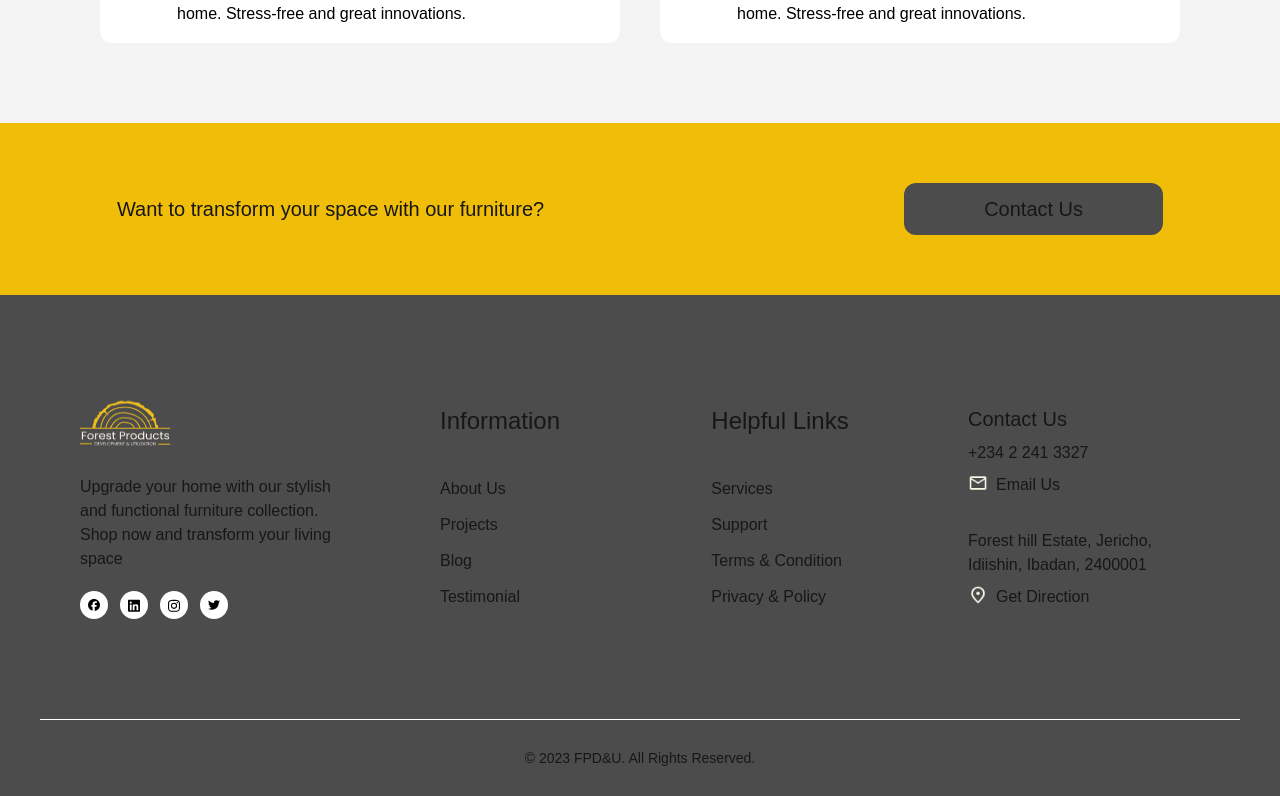
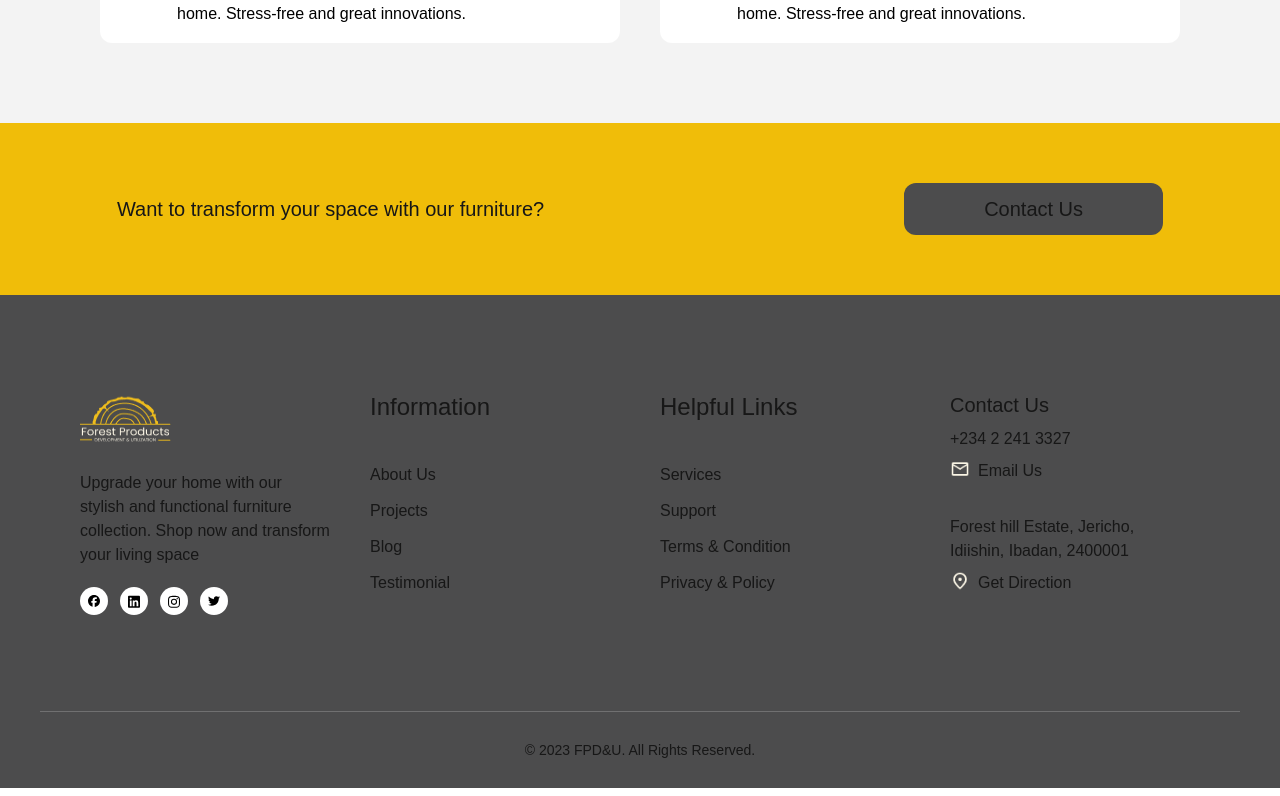
Before and after one commit to Bida3443/Forest-products, a Next.js app: page / in a window 1280 px wide. Shown: the part 3996-4792 px from the top of the page. Built offline with nearby package versions, Linux system fonts and the light colour scheme.

Commit message:
forest products

```diff
--- a/src/components/Footer/Footer.tsx
+++ b/src/components/Footer/Footer.tsx
@@ -76,8 +76,9 @@ export default function Footer  () {
 
   return (
     <section className="bg-[#4C4C4D] h-auto">
-        <div className="grid lg:grid-cols-4 lg:gap-0 gap-8 grid-cols-2 lg:place-items-center lg:py-25 py-15 lg:px-20 px-10">
-            <div className="flex flex-col gap-5">
+        <div className="grid grid-cols-1 sm:grid-cols-2 lg:grid-cols-4 gap-10 py-14 lg:py-24 px-5 sm:px-8 lg:px-20">
+
+            <div className="flex flex-col gap-5 items-start">
                 <div><Link href="/">
                           <Image
                             src={logo}
@@ -124,13 +125,15 @@ export default function Footer  () {
 
         </div>
 
-<div className="px-4 lg:px-10">
-  <div className="flex lg:flex-row flex-col gap-4 py-7 justify-center items-center border-t border-white">
+<div className="px-5 lg:px-10">
+  <div className="flex lg:flex-row flex-col gap-4 py-7 justify-center items-center border-t border-white/20">
     <div className="text-center text-sm break-words">
       © 2023 FPD&U. All Rights Reserved.
 
     </div>
   </div>
+
+
 </div>
 
 
```
